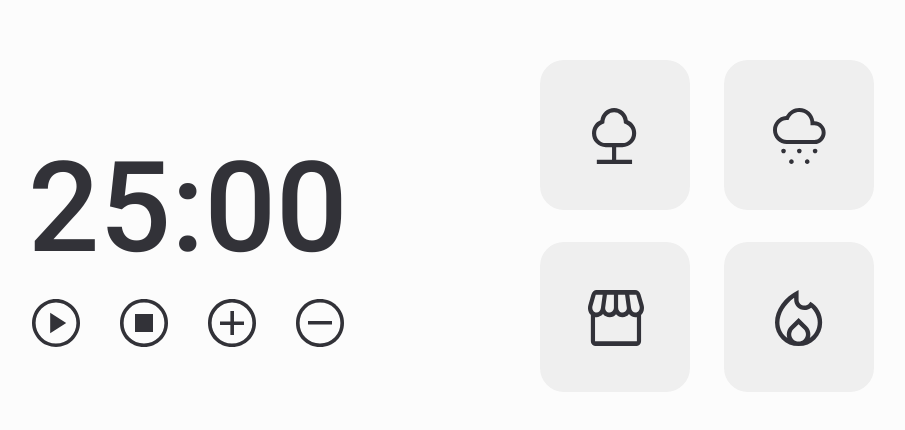
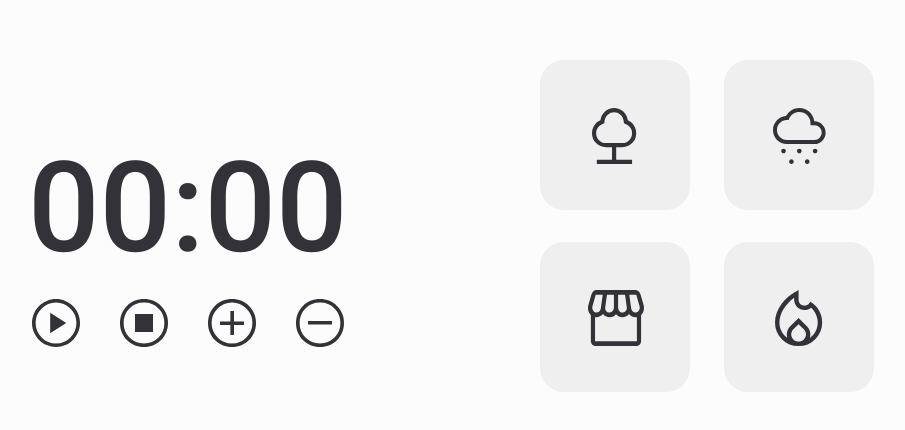
Before and after one commit to GuilhermeBianquin/ProjetoFocusTimer, a plain HTML site: page index.html in a window 1280 px wide. Shown: the part 158-588 px from the top of the page, without its empty margins (173-1078 px from the left). Drawn offline with Linux system fonts and the light colour scheme.

Commit message:
Add files via upload

```diff
--- a/index.html
+++ b/index.html
@@ -14,7 +14,7 @@
     <div class="page">
     <main>
         <div id="timer">
-            <span class="minutes">25</span>
+            <span class="minutes">00</span>
             <span>:</span>
             <span class="seconds">00</span>
         </div>
```
